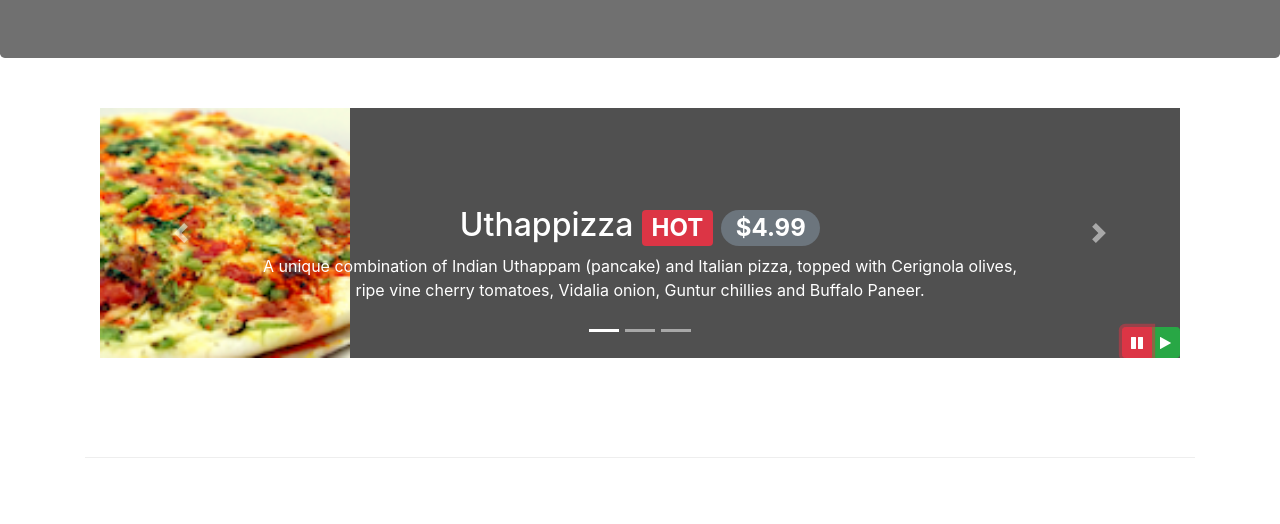
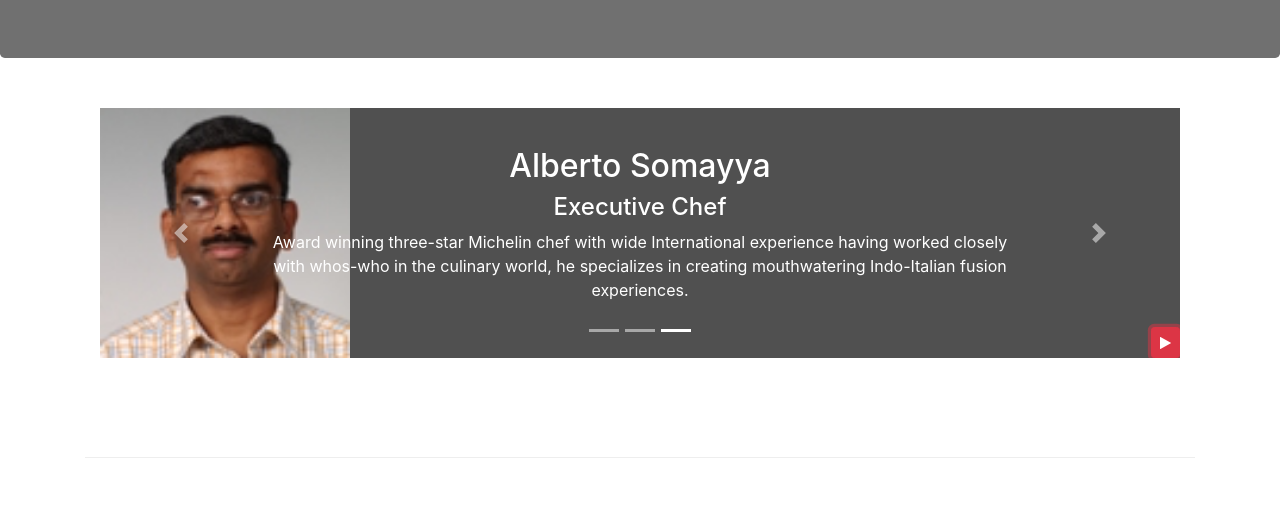
Before and after one commit to bahaayoussof/conFusion, a website: page index.html in a window 1280 px wide. Both pictures are taken after a click on the button 1137 px from the left and 618 px from the top of the page. Shown: the part 276-800 px from the top of the page. Drawn offline with nearby package versions, Linux system fonts and the light colour scheme.

Commit message:
More Bootstrap JQuery

```diff
--- a/index.html
+++ b/index.html
@@ -173,14 +173,11 @@
                         <a class="carousel-control-next" href="#homeCarousel" role="button" data-slide="next">
                             <span class="carousel-control-next-icon"></span>
                         </a>
-                        <div class="btn-group" id="carouselButton">
-                            <button class="btn btn-danger btn-sm" id="carousel-pause">
-                                <span class="fa fa-pause"></span>
-                            </button>
-                            <button class="btn btn-success btn-sm" id="carousel-play">
-                                <span class="fa fa-play"></span>
-                            </button>
-                        </div>
+
+                        <button class="btn btn-danger btn-sm" id="carouselButton">
+                            <span id="carousel-button-icon" class="fa fa-pause"></span>
+                        </button>
+
                     </div>
                 </div>
             </div>
--- a/javascript/main.js
+++ b/javascript/main.js
@@ -1,13 +1,16 @@
 $(document).ready(function () {
     $("#homeCarousel").carousel({
-        interval: 20
+        interval: 2000
     });
 
-    $("#carousel-pause").click(function () {
-        $("#homeCarousel").carousel("pause");
-    })
-
-    $("#carousel-play").click(function () {
-        $("#homeCarousel").carousel("cycle");
+    $("#carouselButton").click(function () {
+        if ($("#carouselButton").children("span").hasClass("fa-pause")) {
+            $("#homeCarousel").carousel("pause");
+            $("#carouselButton").children("span").toggleClass("fa-pause fa-play");
+        }
+        else if ($("#carouselButton").children("span").hasClass("fa-play")) {
+            $("#homeCarousel").carousel("cycle");
+            $("#carouselButton").children("span").toggleClass("fa-play fa-pause");
+        }
     })
 });
```
